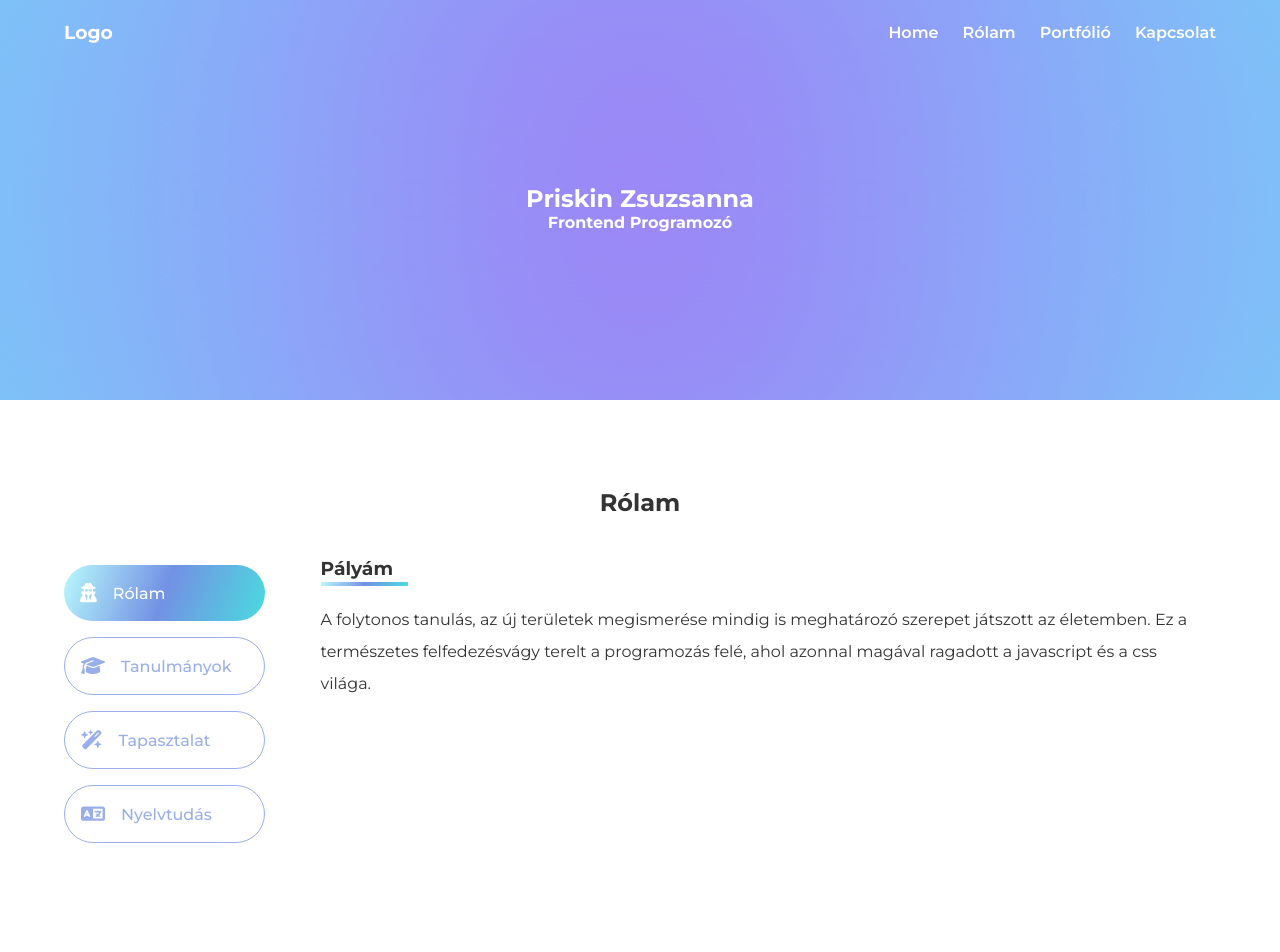
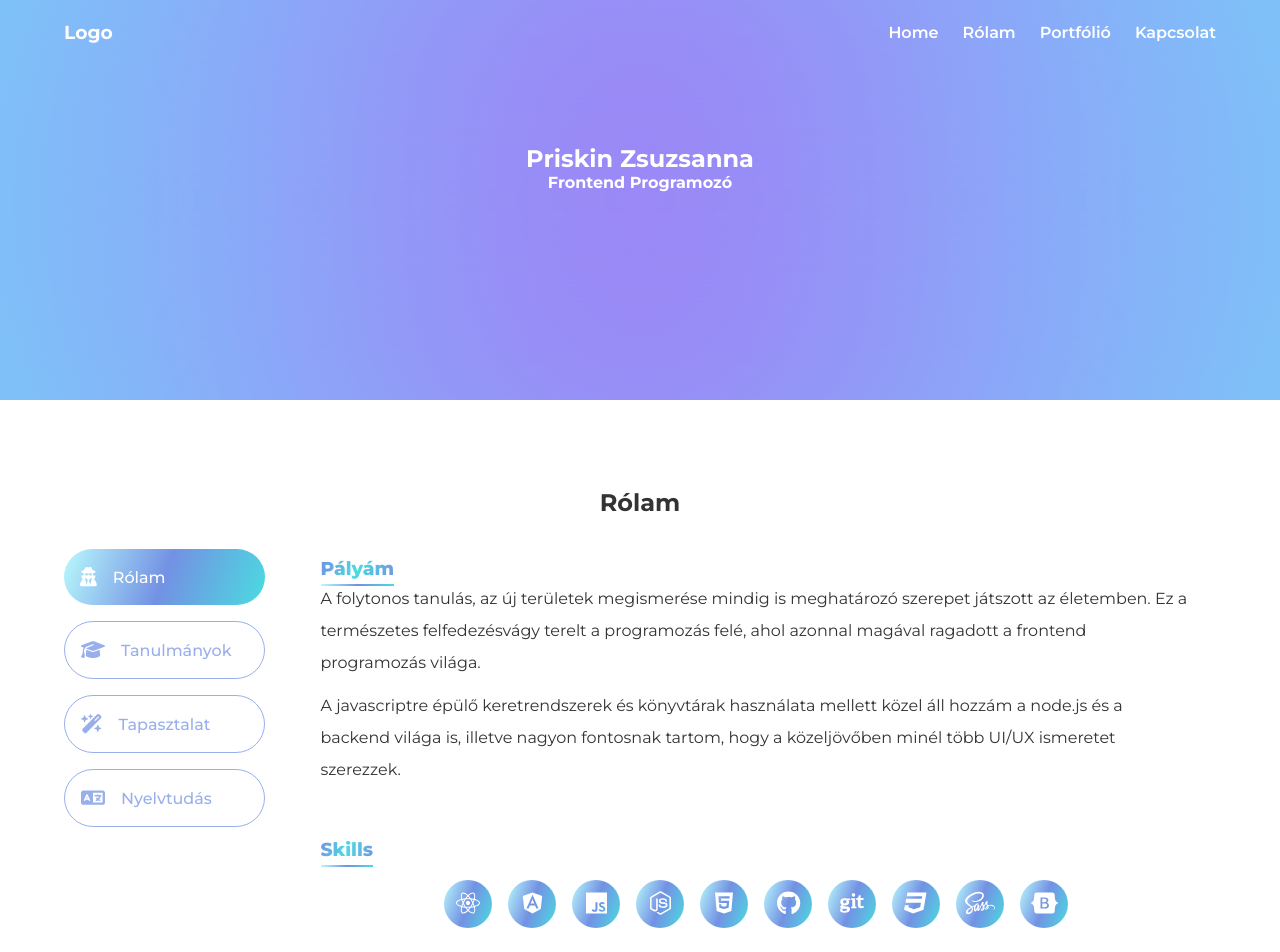
Before and after one commit to PriskinZsuzsanna/priskinzsuzsanna.github.io, an Angular app: page / in a window 1280 px wide. Shown: the top 952 px of the page. Built offline with nearby package versions, Linux system fonts and the light colour scheme.

Commit message:
about - working

```diff
--- a/src/app/app.component.html
+++ b/src/app/app.component.html
@@ -52,33 +52,69 @@
       <div class="right-text">
 
         <div *ngIf="isAbout">
-          <h3>Pályám</h3>
+          <h3 class="gradient-text">Pályám</h3>
           <p>A folytonos tanulás, az új területek megismerése mindig is meghatározó szerepet játszott az életemben.
-            Ez a természetes felfedezésvágy terelt a programozás felé, ahol azonnal magával ragadott a javascript és a
-            css világa.
+            Ez a természetes felfedezésvágy terelt a programozás felé, ahol azonnal magával ragadott a frontend programozás világa.
+          </p>
+          <p>A javascriptre épülő keretrendszerek és könyvtárak használata mellett közel áll hozzám a node.js és a backend világa is, illetve nagyon fontosnak tartom, hogy a közeljövőben minél több UI/UX ismeretet szerezzek.</p>
+          <h3 class="gradient-text">Skills</h3>
+          <div class="buttons">
+            <button><fa-icon [icon]="faReact"></fa-icon></button>
+            <button><fa-icon [icon]="faAngular"></fa-icon></button>
+            <button><fa-icon [icon]="faJs"></fa-icon></button>
+            <button><fa-icon [icon]="faNodeJs"></fa-icon></button>
+            <button><fa-icon [icon]="faHtml5"></fa-icon></button>
+            <button><fa-icon [icon]="faGithub"></fa-icon></button>
+            <button><fa-icon [icon]="faGit"></fa-icon></button>
+            <button><fa-icon [icon]="faCss3"></fa-icon></button>
+            <button><fa-icon [icon]="faSass"></fa-icon></button>
+            <button><fa-icon [icon]="faBootstrap"></fa-icon></button>
 
-          </p>
+          </div>
         </div>
         <div *ngIf="isStudies">
-          <h3>Tanulmányok</h3>
+          <h3 class="gradient-text">Tanulmányok</h3>
+          <p>A folytonos tanulás, az új területek megismerése mindig is meghatározó szerepet játszott az életemben.
+            Ez a természetes felfedezésvágy terelt a programozás felé, ahol azonnal magával ragadott a logika és a
+            dizájn kapcsolata.
+          </p>
+          <p>A folytonos tanulás, az új területek megismerése mindig is meghatározó szerepet játszott az életemben.
+            Ez a természetes felfedezésvágy terelt a programozás felé, ahol azonnal magával ragadott a logika és a
+            dizájn kapcsolata.
+          </p>
           <p>A folytonos tanulás, az új területek megismerése mindig is meghatározó szerepet játszott az életemben.
             Ez a természetes felfedezésvágy terelt a programozás felé, ahol azonnal magával ragadott a logika és a
             dizájn kapcsolata.
           </p>
         </div>
         <div *ngIf="isExperience">
-          <h3>Munkáim</h3>
-          <p>A folytonos tanulás, az új területek megismerése mindig is meghatározó szerepet játszott az életemben.
-            Ez a természetes felfedezésvágy terelt a programozás felé, ahol azonnal magával ragadott a logika és a
-            dizájn kapcsolata.
-          </p>
+          <h3 class="gradient-text">Frontend Munkáim</h3>
+          <p class="gradient-text">2022-2023</p>
+          <p>React, Angular, Js projektjeim elérhetősége:</p>
+            <div class="buttons exp-buttons">
+              <button (click)="jump('portfolio')">Portfólió</button>
+              <button><a href="https://github.com/PriskinZsuzsanna" target="_blank">GitHub</a></button>
+            </div>
+            <h3 class="gradient-text">Korábbi Munkatapasztalat</h3>
+            <p class="gradient-text">2022-2023</p>
+            <p>Klasszikus Gitártanár</p>
+            <p>14 év folytonos munkaviszonyt tudok magam mögött az oktatásban.</p>
+            <p>Munkám során megtanultam csapatban dolgozni, munkahelyi konfliktusokat kezelni és egyedül felelősséget vállalni, illetve kollégákkal és ügyfelekkel kommunikálni.</p>
+
+
         </div>
         <div *ngIf="isLanguages">
-          <h3>Nyelvtudás</h3>
-          <p>A folytonos tanulás, az új területek megismerése mindig is meghatározó szerepet játszott az életemben.
-            Ez a természetes felfedezésvágy terelt a programozás felé, ahol azonnal magával ragadott a logika és a
-            dizájn kapcsolata.
-          </p>
+          <h3 class="gradient-text">Nyelvtudás</h3>
+          <p class="gradient-text">2004</p>
+          <p class="lang-title">Nyelvvizsga: Angol Komplex Középfok</p>
+          <p>BME Nyelvvizsgaközpot</p>
+          <p class="gradient-text">2007</p>
+          <p class="lang-title">Érettségi</p>
+          <p>Angol Emeltszint</p>
+          <p class="gradient-text">Angol Szakmai Nyelv használata</p>
+          <p class="lang-title">Napi szinten használok angol nyelvű oktatóvideókat, olvasok angol nyelvű dokumentációkat.
+            Szívesen tanulok angol nyelven írásban és szóban is.</p>
+
         </div>
 
       </div>
--- a/src/app/app.component.ts
+++ b/src/app/app.component.ts
@@ -1,6 +1,7 @@
 import { Component, HostListener } from '@angular/core';
 import { faBars, faClose, faUserSecret, faGraduationCap, faMagicWandSparkles, faLanguage, faEnvelope, faPhone} from '@fortawesome/free-solid-svg-icons';
 import { faGithub, faLinkedin} from '@fortawesome/free-brands-svg-icons'
+import { faHtml5, faCss3, faJs, faReact, faAngular, faNodeJs, faGit, faBootstrap, faSass } from '@fortawesome/free-brands-svg-icons';
 import { Router } from '@angular/router'
 import { PORTFOLIO } from './portfolio';
 import { PortfolioItem } from './portfolio-item';
@@ -29,6 +30,16 @@ export class AppComponent {
   faLinkedin = faLinkedin
   faEnvelope = faEnvelope
   faPhone = faPhone
+
+  faHtml5 = faHtml5
+  faCss3 = faCss3
+  faJs = faJs
+  faReact = faReact
+  faAngular = faAngular
+  faNodeJs = faNodeJs
+  faGit = faGit
+  faBootstrap = faBootstrap
+  faSass = faSass
 
   menuOpen: boolean = false
   isAbout:boolean = true;
@@ -63,7 +74,7 @@ export class AppComponent {
   jump(fragment:any){
     console.log(fragment)
     this.router.navigateByUrl('/#'+fragment)
-    this.toggleMenu()
+    this.menuOpen = false
   }
 
   toggleAboutMenu(button: string){
--- a/src/styles/_about.scss
+++ b/src/styles/_about.scss
@@ -5,10 +5,9 @@
         display: block;
 
         @media screen and (min-width: 700px) {
-           display: flex;
-           justify-content: flex-start;
-           align-items: stretch;
-           gap: 2rem;
+            display: flex;
+            justify-content: flex-start;
+            gap: 2rem;
         }
 
 
@@ -30,7 +29,8 @@
                 background: none;
                 border: 1px solid var(--primary-alpha);
                 color: var(--primary-alpha);
-                margin-bottom: .5rem;
+                margin-bottom: 1rem;
+                margin-top: 0;
                 font-weight: 500;
                 cursor: pointer;
 
@@ -81,7 +81,7 @@
             padding: 1.5rem;
 
             @media screen and (min-width: 700px) {
-               padding-top: .5rem;
+                padding-top: .5rem;
             }
 
             h3 {
@@ -89,15 +89,77 @@
                 position: relative;
             }
 
+            h3:nth-of-type(2) {
+                margin-top: 2.5rem;
+            }
+
             h3::after {
                 content: '';
                 position: absolute;
-                width: 120%;
-                height: 4px;
+                width: 100%;
+                height: 2px;
                 background: var(--gradient);
                 left: 0;
                 bottom: - .4rem;
             }
+
+            p {
+                margin-bottom: .7rem;
+            }
+
+            .buttons {
+                display: flex;
+                flex-wrap: wrap;
+                justify-content: center;
+                align-items: center;
+                gap: 1rem;
+
+                button{
+                    padding: 0;
+                    width: 3rem;
+                    height: 3rem;
+                    border: none;
+                    background: var(--gradient);
+                    color: #fff;
+
+                    fa-icon {
+                        font-size: 1.5rem;
+                    }
+                }
+            }
+
+            .exp-buttons {
+                justify-content: flex-start;
+                button{
+                    width: auto;
+                    padding: .8rem 3rem;
+                    margin-bottom: 0;
+
+                    a {
+                        color: #fff;
+                    }
+                }
+            }
+
+            .gradient-text {
+                font-weight: 800;
+                margin-bottom: .2rem;
+                background-clip: text;
+                background: var(--gradient-2);
+                background-size: 100%;
+                background-repeat: repeat;
+                -webkit-background-clip: text;
+                -webkit-text-fill-color: transparent;
+                -moz-background-clip: text;
+                -moz-text-fill-color: transparent;
+            };
+
+            .lang-title {
+                margin-bottom: 0;
+            }
+
+
+
         }
     }
 }
--- a/src/styles/_base.scss
+++ b/src/styles/_base.scss
@@ -47,7 +47,7 @@ p {
     line-height: 2rem;
 }
 
-button {
+button{
     outline: none;
     border: 1px solid var(--primary);
     padding: .8rem 3rem;
--- a/src/styles/_header.scss
+++ b/src/styles/_header.scss
@@ -47,6 +47,7 @@ header {
             li {
                 a {
                     font-weight: 600;
+                    font-size: 1rem;
                 }
             }
         }
--- a/src/styles/_hero.scss
+++ b/src/styles/_hero.scss
@@ -7,7 +7,7 @@
     z-index: 1;
 
     h1 {
-        margin-top: 12vh;
+        margin-top: calc(15vh - 4rem)
     }
 
     .filter {
--- a/src/styles/_variables.scss
+++ b/src/styles/_variables.scss
@@ -25,6 +25,7 @@ $d-open-nav: #000;
 
 @mixin light(){
     --gradient: #{linear-gradient(110deg, $l-gradient-1, $l-gradient-2, $l-gradient-3)};
+    --gradient-2: #{linear-gradient(110deg,  $l-gradient-2, $l-gradient-3, $l-gradient-2)};
     --primary: #{$l-primary};
     --color: #{$l-color};
     --bg: #{$l-bg};
@@ -33,6 +34,7 @@ $d-open-nav: #000;
 }
 @mixin dark(){
     --gradient: #{linear-gradient(110deg, $d-gradient-1, $d-gradient-2, $d-gradient-3)};
+    --gradient: #{linear-gradient(110deg, $d-gradient-2, $d-gradient-3, $d-gradient-2)};
     --primary: #{$d-primary};
     --color: #{$d-color};
     --bg: #{$d-bg};
```
